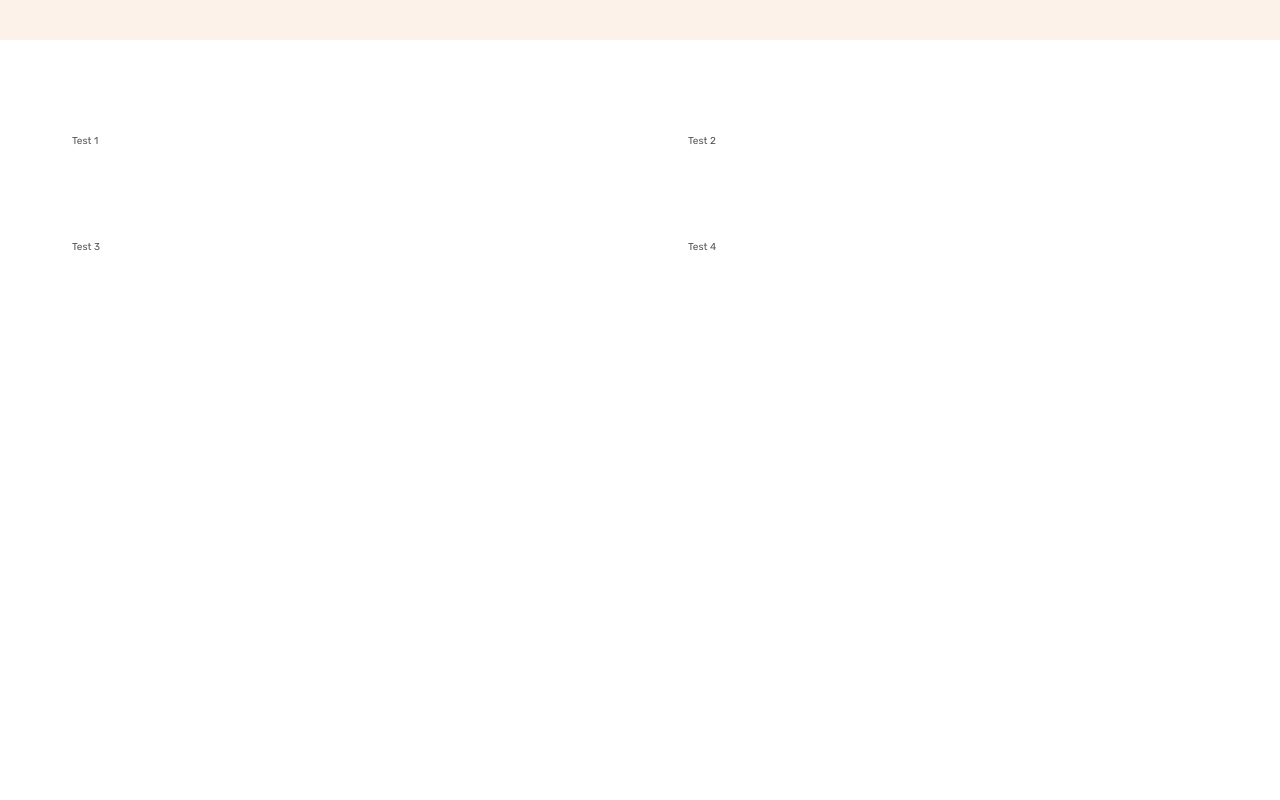
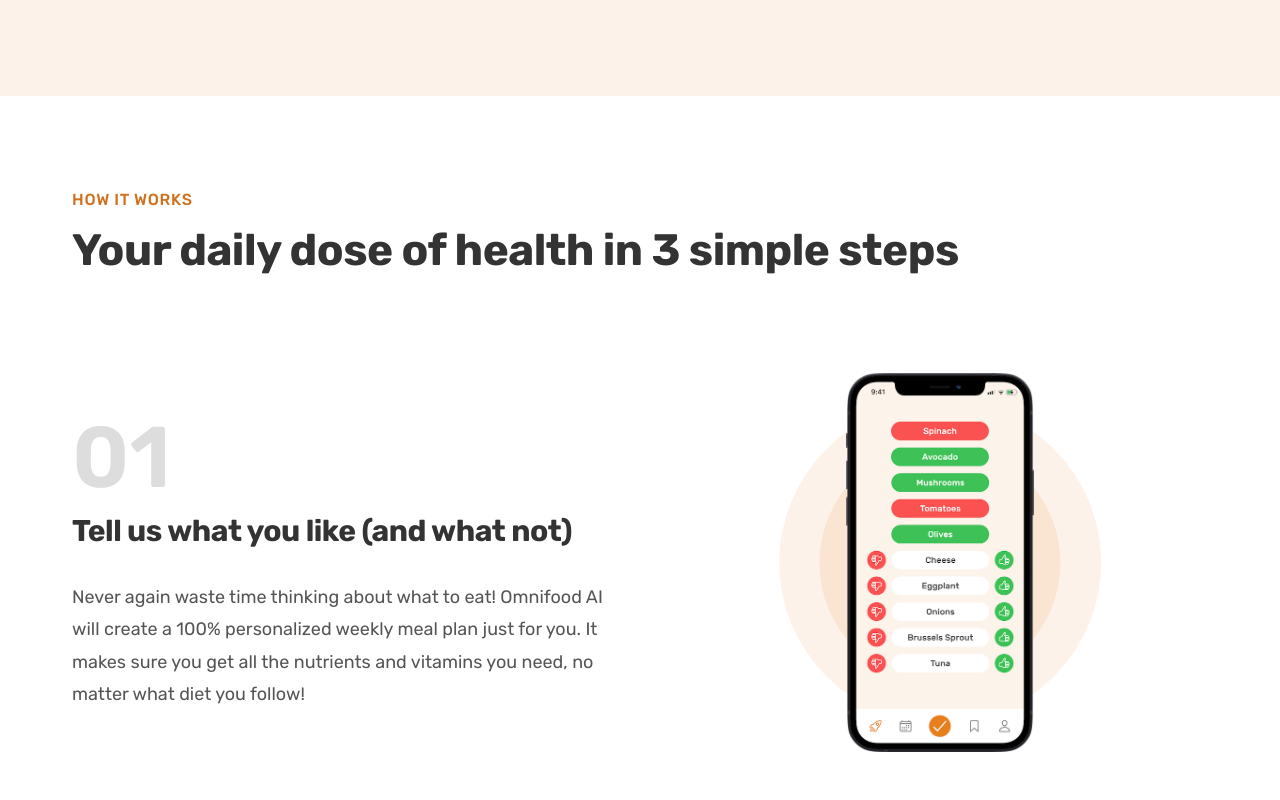
Before and after one commit to RadoslavKolev/Omnifood, a plain HTML site: page index.html in a window 1280 px wide. Shown: the part 720-1520 px from the top of the page. Before the commit the page ends 1068 px from the top, so only its background shows below. Drawn offline with Linux system fonts and the light colour scheme.

Commit message:
How it works section - done

```diff
--- /dev/null
+++ b/css/general.css
@@ -0,0 +1,183 @@
+/*
+  1. TYPOGRAPHY SYSTEM
+    1.1. FONT-SIZE SYSTEM (px):
+    10 / 12 / 14 / 16 / 18 / 20 / 24 / 30 / 36 / 44 / 52 / 62 / 74 / 86 / 98
+
+    1.2. FONT-WEIGHTS:
+      Default: 400
+      Medium: 500
+      Semi-bold: 600
+      Bold: 700
+
+    1.3. LINE-HEIGHTS:
+      Default: 1
+      Main Header: 1.05
+      Medium: 1.2
+      Hero Paragraph: 1.6
+
+    1.4. LETTER-SPACING: -0.5px, 0.75px
+
+  2. COLORS
+    2.1. Primary: #e67e22
+    2.2. Tints: #fdf2e9, #fae5d3
+    2.3. Shades: #cf711f
+    2.4. Accents:
+    2.5. Grays: #555, #333
+
+  3. IMAGES: Unsplash
+
+  4. ICONS: Delivered by Omnifood
+
+  5. SHADOWS:
+
+  6. BORDER-RADIUS:
+    Default: 9px (0.9rem)
+
+  7. WHITESPACE
+    SPACING SYSTEM (px):
+    2 / 4 / 8 / 12 / 16 / 24 / 32 / 48 / 64 / 80 / 96 / 128
+*/
+
+@import url('https://fonts.googleapis.com/css2?family=Rubik:wght@400;500;600;700&display=swap');
+
+/** Global reset */
+* {
+  margin: 0;
+  padding: 0;
+  box-sizing: border-box;
+}
+
+/** Defining some global variables */
+:root {
+  --primary-color: #e67e22;
+  --main-shade: #cf711f;
+  --main-tint: #fdf2e9;
+
+  --gray-color: #555;
+  --secondary-gray: #333;
+}
+
+/** Default font-size: 16px */
+/** We want to set it to 10px, so we can work easily with rem */
+/** So we need to calculate the percentage of the user's browser font-size setting, which is 10px / 16px = 0.625 = 62.5% */
+html {
+  font-size: 62.5%;
+}
+
+/** First we choose a generic family and then we think for a specific font */
+/** Default styles */
+body {
+  font-family: "Rubik", sans-serif;
+  font-weight: 400;
+  line-height: 1;
+  color: var(--gray-color);
+}
+
+/****************************************/
+    /** General Reusable Components */
+/****************************************/
+
+.container {
+  /* 1140px */
+  max-width: 120rem;
+  padding: 0 3.2rem;
+  margin: 0 auto;
+}
+
+/** Reusable grid */
+.grid {
+  display: grid;
+  column-gap: 6.4rem;
+  row-gap: 9.6rem;
+}
+
+.grid--center-vertically {
+  align-items: center;
+}
+
+.grid--2-cols {
+  grid-template-columns: repeat(2, 1fr);
+}
+
+.grid--3-cols {
+  grid-template-columns: repeat(3, 1fr);
+}
+
+.grid--4-cols {
+  grid-template-columns: repeat(4, 1fr);
+}
+
+.heading-primary,
+.heading-secondary,
+.heading-tertiary {
+  font-weight: 700;
+  letter-spacing: -0.5px;
+  color: var(--secondary-gray);
+}
+
+.heading-primary {
+  font-size: 5.2rem;  /** 5.2rem = 52px */
+  line-height: 1.05;
+  margin-bottom: 3.2rem;
+}
+
+.heading-secondary {
+  font-size: 4.4rem;
+  line-height: 1.2;
+  margin-bottom: 9.6rem;
+}
+
+.heading-tertiary {
+  font-size: 3rem;
+  line-height: 1.2;
+  margin-bottom: 3.2rem;
+}
+
+.subheading {
+  display: block;
+  font-size: 1.6rem;
+  font-weight: 500;
+  color: var(--main-shade);
+  text-transform: uppercase;
+  letter-spacing: 0.75px;
+  margin-bottom: 1.6rem;
+}
+
+.btn:link, .btn:visited {
+  display: inline-block;  /** Applies vertical padding */
+  font-size: 2rem;
+  font-weight: 600;
+  text-decoration: none;
+  padding: 1.6rem 3.2rem;
+  border-radius: 0.9rem;
+  /** Putting transition to the original "state" */
+  transition: background-color 0.3s;
+}
+
+.btn--full:link, .btn--full:visited {
+  background-color: var(--primary-color);
+  color: #fff;
+}
+
+.btn--full:hover, .btn--full:active {
+  background-color: var(--main-shade);
+}
+
+.btn--outline:link, .btn--outline:visited {
+  background-color: #fff;
+  color: var(--gray-color);
+}
+
+.btn--outline:hover, .btn--outline:active {
+  background-color: var(--main-tint);
+  /** Trick to add border inside */
+  /** inset - shadow will be added inside of the element */
+  box-shadow: inset 0 0 0 3px #fff;
+}
+
+/** Helper class (we don't want all the links to apply the margin-right rule */
+/** We could also use Flexbox, but that seems too much work */
+/** It's not necessary to use !important but we want to ensure that this rule has the highest priority */
+.margin-right-sm {
+  margin-right: 1.6rem !important;
+}
--- a/css/style.css
+++ b/css/style.css
@@ -12,11 +12,14 @@
     1.3. LINE-HEIGHTS:
       Default: 1
       Main Header: 1.05
+      Medium: 1.2
       Hero Paragraph: 1.6
+
+    1.4. LETTER-SPACING: -0.5px, 0.75px
 
   2. COLORS
     2.1. Primary: #e67e22
-    2.2. Tints: #fdf2e9
+    2.2. Tints: #fdf2e9, #fae5d3
     2.3. Shades: #cf711f
     2.4. Accents:
     2.5. Grays: #555, #333
@@ -35,125 +38,14 @@
     2 / 4 / 8 / 12 / 16 / 24 / 32 / 48 / 64 / 80 / 96 / 128
 */
 
-@import url('https://fonts.googleapis.com/css2?family=Rubik:wght@400;500;600;700&display=swap');
-
-/** Global reset */
-* {
-  margin: 0;
-  padding: 0;
-  box-sizing: border-box;
-}
-
 /** Defining some global variables */
 :root {
   --primary-color: #e67e22;
   --main-shade: #cf711f;
   --main-tint: #fdf2e9;
+
   --gray-color: #555;
   --secondary-gray: #333;
-
-  --default-border-radius: 9px;
-
-  --line-height-small: 1.05;
-  --line-height-big: 1.6;
-
-  --font-weight-default: 400;
-  --font-weight-medium: 500;
-  --font-weight-semi-bold: 600;
-  --font-weight-bold: 700;
-}
-
-/** Default font-size: 16px */
-/** We want to set it to 10px, so we can work easily with rem */
-/** So we need to calculate the percentage of the user's browser font-size setting, which is 10px / 16px = 0.625 = 62.5% */
-html {
-  font-size: 62.5%;
-}
-
-/** First we choose a generic family and then we think for a specific font */
-/** Default styles */
-body {
-  font-family: "Rubik", sans-serif;
-  font-weight: 400;
-  line-height: 1;
-  color: var(--gray-color);
-}
-
-/****************************************/
-    /** General Reusable Components */
-/****************************************/
-
-.container {
-  /* 1140px */
-  max-width: 120rem;
-  padding: 0 3.2rem;
-  margin: 0 auto;
-}
-
-/** Reusable grid */
-.grid {
-  display: grid;
-  gap: 9.6rem;
-}
-
-.grid--2-cols {
-  grid-template-columns: repeat(2, 1fr);
-}
-
-.grid--3-cols {
-  grid-template-columns: repeat(3, 1fr);
-}
-
-.grid--4-cols {
-  grid-template-columns: repeat(4, 1fr);
-}
-
-.heading-primary {
-  font-size: 5.2rem;  /** 5.2rem = 52px */
-  font-weight: 700;
-  line-height: 1.05;
-  letter-spacing: -0.5px;
-  color: var(--secondary-gray);
-  margin-bottom: 3.2rem;
-}
-
-.btn:link, .btn:visited {
-  display: inline-block;  /** Applies vertical padding */
-  font-size: 2rem;
-  font-weight: 600;
-  text-decoration: none;
-  padding: 1.6rem 3.2rem;
-  border-radius: 0.9rem;
-  /** Putting transition to the original "state" */
-  transition: background-color 0.3s;
-}
-
-.btn--full:link, .btn--full:visited {
-  background-color: var(--primary-color);
-  color: #fff;
-}
-
-.btn--full:hover, .btn--full:active {
-  background-color: var(--main-shade);
-}
-
-.btn--outline:link, .btn--outline:visited {
-  background-color: #fff;
-  color: var(--gray-color);
-}
-
-.btn--outline:hover, .btn--outline:active {
-  background-color: var(--main-tint);
-  /** Trick to add border inside */
-  /** inset - shadow will be added inside of the element */
-  box-shadow: inset 0 0 0 3px #fff;
-}
-
-/** Helper class (we don't want all the links to apply the margin-right rule */
-/** We could also use Flexbox, but that seems too much work */
-/** It's not necessary to use !important but we want to ensure that this rule has the highest priority */
-.margin-right-sm {
-  margin-right: 1.6rem !important;
 }
 
 /****************************************/
@@ -183,6 +75,7 @@ body {
   display: flex;
   align-items: center;
   gap: 3.2rem;
+  height: 10vh;
 }
 
 .main-nav-link:link, .main-nav-link:visited {
@@ -220,7 +113,7 @@ body {
 .section-hero {
   background-color: var(--main-tint);
   padding: 4.8rem 0 9.6rem 0;
-  /* height: 100vh;  * Full screen viewport height */
+  height: 90vh;
 }
 
 .hero {
@@ -288,3 +181,57 @@ body {
 .section-how {
   padding: 9.6rem 0;
 }
+
+.step-number {
+  font-size: 8.6rem;
+  font-weight: 600;
+  color: #ddd;
+  margin-bottom: 1.2rem;
+}
+
+.step-description {
+  font-size: 1.8rem;
+  line-height: 1.8;
+}
+
+.step-img-box {
+  display: flex;
+  align-items: center;
+  justify-content: center;
+  position: relative;
+}
+
+/** Drawing circles behind the phone images */
+.step-img-box::before,
+.step-img-box::after {
+  content: "";
+  display: block;
+  border-radius: 50%;
+  position: absolute;
+  top: 50%;
+  left: 50%;
+  transform: translate(-50%, -50%);
+}
+
+/** The bigger circle */
+.step-img-box::before {
+  background-color: #fdf2e9;
+  width: 60%;
+  /** Height doesn't work - use padding-bottom (hack) */
+  /* height: 60%; */
+  padding-bottom: 60%;
+  z-index: -2;
+}
+
+/** The smaller circle */
+.step-img-box::after {
+  background-color: #fae5d3;
+  width: 45%;
+  padding-bottom: 45%;
+  z-index: -1;
+}
+
+.step-img {
+  width: 35%;
+  /* z-index: 1; */
+}
--- a/index.html
+++ b/index.html
@@ -13,13 +13,17 @@
       content="Omnifood, AI, Health, Diet, Innovative, HTML, CSS, Tutorial"
     />
     <meta name="author" content="Radoslav Kolev" />
+    <link rel="stylesheet" href="css/general.css" />
     <link rel="stylesheet" href="css/style.css" />
     <title>Omnifood</title>
   </head>
   <body>
     <header class="header">
-      <img src="images/omnifood-logo.png" alt="Omnifood Logo" class="logo" />
-
+      <img
+        src="images/omnifood-logo.png"
+        alt="Omnifood Logo"
+        class="logo"
+      />
       <nav class="main-nav">
         <ul class="main-nav-list">
           <li><a href="#" class="main-nav-link">Section 1</a></li>
@@ -43,10 +47,14 @@
               eat healthy again. Tailored to your personal tastes and
               nutritional needs.
             </p>
-            <a href="#" class="btn btn--full margin-right-sm"
-              >Start eating well</a
-            >
-            <a href="#" class="btn btn--outline">Learn More &darr;</a>
+
+            <a href="#" class="btn btn--full margin-right-sm">
+              Start eating well
+            </a>
+            <a href="#" class="btn btn--outline">
+              Learn More &darr;
+            </a>
+
             <div class="delivered-meals">
               <div class="delivered-images">
                 <img
@@ -79,6 +87,7 @@
               </p>
             </div>
           </div>
+
           <div class="hero-img-box">
             <img
               src="images/hero.png"
@@ -90,17 +99,75 @@
       </section>
 
       <section class="section-how">
-        <div class="container grid grid--2-cols">
-          <div>Test 1</div>
-          <div>Test 2</div>
-          <div>Test 3</div>
-          <div>Test 4</div>
+        <div class="container">
+          <span class="subheading">How it works</span>
+          <h2 class="heading-secondary">
+            Your daily dose of health in 3 simple steps
+          </h2>
+        </div>
+
+        <!-- Z-Pattern -->
+        <div class="container grid grid--2-cols grid--center-vertically">
+          <!-- STEP 01 -->
+          <div class="step-textbox">
+            <p class="step-number">01</p>
+            <h3 class="heading-tertiary">
+              Tell us what you like (and what not)
+            </h3>
+            <p class="step-description">
+              Never again waste time thinking about what to eat! Omnifood AI
+              will create a 100% personalized weekly meal plan just for you. It
+              makes sure you get all the nutrients and vitamins you need, no
+              matter what diet you follow!
+            </p>
+          </div>
+          <div class="step-img-box">
+            <img
+              src="images/app/app-screen-1.png"
+              alt="iPhone app preferences selection screen"
+              class="step-img"
+            />
+          </div>
+
+          <!-- STEP 02 -->
+          <div class="step-img-box">
+            <img
+              src="images/app/app-screen-2.png"
+              alt="iPhone app meal approving plan screen"
+              class="step-img"
+            />
+          </div>
+          <div class="step-textbox">
+            <p class="step-number">02</p>
+            <h3 class="heading-tertiary">Approve your weekly meal plan</h3>
+            <p class="step-description">
+              Once per week, approve the meal plan generated for you by Omnifood
+              AI. You can change ingredients, swap entire meals, or even add
+              your own recipes.
+            </p>
+          </div>
+
+          <!-- STEP 03 -->
+          <div class="step-textbox">
+            <p class="step-number">03</p>
+            <h3 class="heading-tertiary">Receive meals at convenient time</h3>
+            <p class="step-description">
+              Best chefs in town will cook your selected meal every day, and we
+              will deliver it to your door whenever works best for you. You can
+              change delivery schedule and address daily!
+            </p>
+          </div>
+          <div class="step-img-box">
+            <img
+              src="images/app/app-screen-3.png"
+              alt="iPhone app delivery screen"
+              class="step-img"
+            />
+          </div>
         </div>
       </section>
     </main>
 
-    <footer>
-
-    </footer>
+    <footer></footer>
   </body>
 </html>
```
